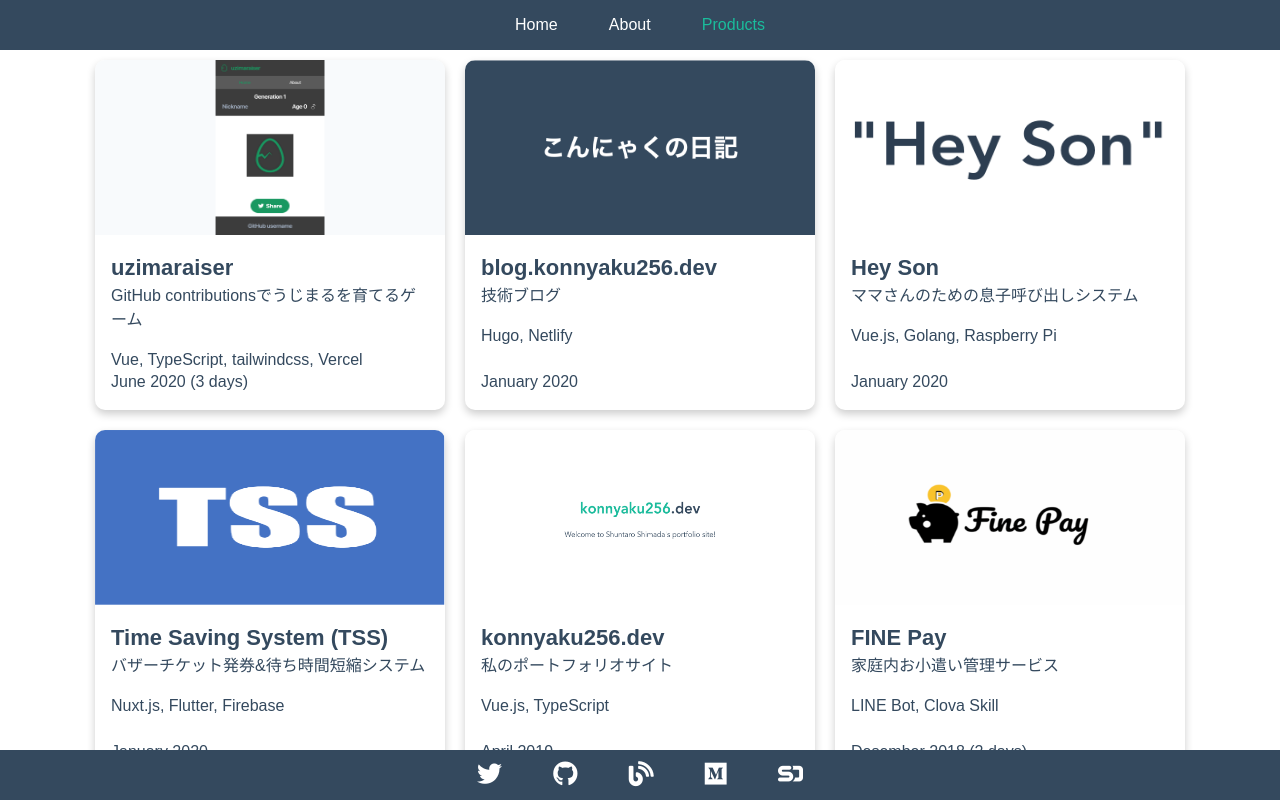
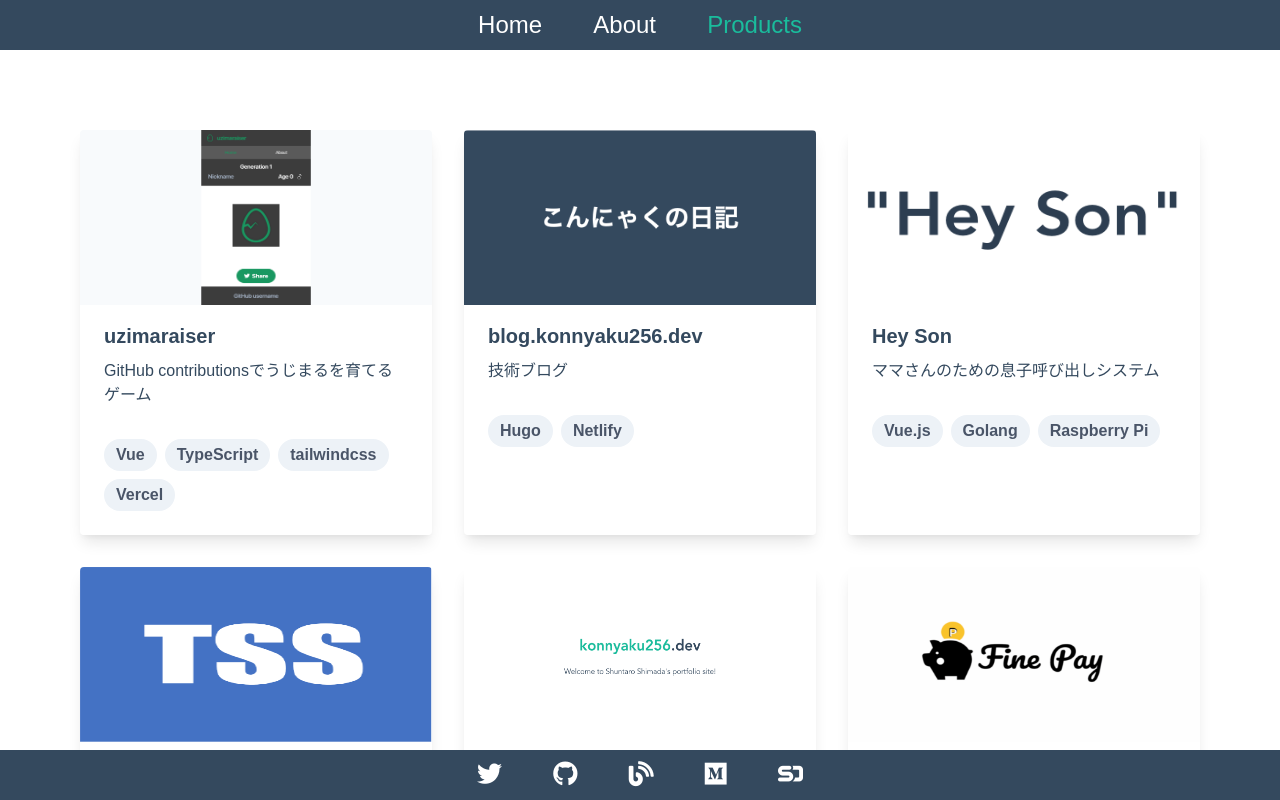
Before and after one commit to konnyaku256/portfolio, a Vue app: page /products in a window 1280 px wide. Built offline with nearby package versions, Linux system fonts and the light colour scheme.

Commit message:
:sparkles: コンテンツまわりのデザインを更新

```diff
--- a/src/assets/data/products.json
+++ b/src/assets/data/products.json
@@ -4,7 +4,7 @@
     "link": "https://uzimaraiser.now.sh",
     "thumb": "./img/uzimaraiser.png",
     "description": "GitHub contributionsでうじまるを育てるゲーム",
-    "tool": "Vue, TypeScript, tailwindcss, Vercel",
+    "tags": ["Vue", "TypeScript", "tailwindcss", "Vercel"],
     "date": "June 2020 (3 days)"
   },
   {
@@ -12,7 +12,7 @@
     "link": "https://github.com/konnyaku256/blog",
     "thumb": "./img/konnyaku_diary.png",
     "description": "技術ブログ",
-    "tool": "Hugo, Netlify",
+    "tags": ["Hugo", "Netlify"],
     "date": "January 2020"
   },
   {
@@ -20,7 +20,7 @@
     "link": "https://github.com/konnyaku256/hey-son",
     "thumb": "./img/heyson.png",
     "description": "ママさんのための息子呼び出しシステム",
-    "tool": "Vue.js, Golang, Raspberry Pi",
+    "tags": ["Vue.js", "Golang", "Raspberry Pi"],
     "date": "January 2020"
   },
   {
@@ -28,7 +28,7 @@
     "link": "https://github.com/tss-nitsc",
     "thumb": "./img/tss.png",
     "description": "バザーチケット発券&待ち時間短縮システム",
-    "tool": "Nuxt.js, Flutter, Firebase",
+    "tags": ["Nuxt.js", "Flutter", "Firebase"],
     "date": "January 2020"
   },
   {
@@ -36,7 +36,7 @@
     "link": "https://github.com/konnyaku256/portfolio",
     "thumb": "./img/ogp.png",
     "description": "私のポートフォリオサイト",
-    "tool": "Vue.js, TypeScript",
+    "tags": ["Vue.js", "TypeScript"],
     "date": "April 2019"
   },
   {
@@ -44,7 +44,7 @@
     "link": "https://protopedia.net/prototype/8c01a75941549a705cf7275e41b21f0d",
     "thumb": "./img/finepay.png",
     "description": "家庭内お小遣い管理サービス",
-    "tool": "LINE Bot, Clova Skill",
+    "tags": ["LINE Bot", "Clova Skill"],
     "date": "Desember 2018 (2 days)"
   },
   {
@@ -52,7 +52,7 @@
     "link": "",
     "thumb": "./img/noimage.png",
     "description": "ネット射的サービス",
-    "tool": "Node.js, Arduino, LeapMotion",
+    "tags": ["Node.js", "Arduino", "LeapMotion"],
     "date": "September 2017 (2 months)"
   },
   {
@@ -60,7 +60,7 @@
     "link": "https://github.com/konnyaku256/Excel_Anime",
     "thumb": "./img/excel_anime.png",
     "description": "ExcelでアニメOPを再現",
-    "tool": "Excel, VBA, Python",
+    "tags": ["Excel", "VBA", "Python"],
     "date": "September 2017"
   },
   {
@@ -68,7 +68,7 @@
     "link": "",
     "thumb": "./img/janken.png",
     "description": "オンラインじゃんけん対戦サービス",
-    "tool": "CakePHP, MySQL",
+    "tags": ["CakePHP", "MySQL"],
     "date": "March 2017 (1 month)"
   },
   {
@@ -76,7 +76,7 @@
     "link": "",
     "thumb": "./img/noimage.png",
     "description": "戦車戦対戦型オンラインゲーム",
-    "tool": "Unity, C#, Photon",
+    "tags": ["Unity", "C#", "Photon"],
     "date": "September 2016 (2 weeks)"
   },
   {
@@ -84,7 +84,7 @@
     "link": "https://github.com/konnyaku256/shunkashuutou",
     "thumb": "./img/shunkashuutou.png",
     "description": "2D弾幕シューティングゲーム",
-    "tool": "Unity, C#",
+    "tags": ["Unity", "C#"],
     "date": "September 2016 (2 weeks)"
   }
 ]
--- a/src/components/Header.vue
+++ b/src/components/Header.vue
@@ -1,13 +1,13 @@
 <template>
   <div id="header">
     <router-link to="/">
-      <h2>Home</h2>
+      <h2 class="text-xl lg:text-2xl font-medium">Home</h2>
     </router-link>
     <router-link to="/about">
-      <h2>About</h2>
+      <h2 class="text-xl lg:text-2xl font-medium">About</h2>
     </router-link>
     <router-link to="/products">
-      <h2>Products</h2>
+      <h2 class="text-xl lg:text-2xl font-medium">Products</h2>
     </router-link>
   </div>
 </template>
--- a/src/components/ProductCard.vue
+++ b/src/components/ProductCard.vue
@@ -1,21 +1,23 @@
 <template>
-  <div class="product-card">
-    <img v-bind:src="product.thumb" loading="lazy" />
-    <div class="card-content">
-      <div class="card-title">
-        {{ product.name }}
-      </div>
-      <div class="card-subtitle">
-        {{ product.description }}
-      </div>
-      <div class="card-tool">
-        <div>{{ product.tool }}</div>
-      </div>
-      <div class="card-date">
-        <div>{{ product.date }}</div>
-      </div>
-    </div>
-    <a v-bind:href="product.link"></a>
+  <div class="product-card w-full max-w-sm rounded overflow-hidden shadow-lg">
+    <a v-bind:href="product.link" class="block w-full h-full">
+      <picture>
+        <img v-bind:src="product.thumb" loading="lazy" class="w-full" />
+      </picture>
+      <section class="px-3 py-2 lg:px-6 lg:py-4">
+        <h3 class="font-bold text-lg lg:text-xl mb-2">
+          {{ product.name }}
+        </h3>
+        <p class="text-sm lg:text-base">
+          {{ product.description }}
+        </p>
+      </section>
+      <ul class="p-3 lg:px-6 lg:py-4">
+        <li v-for="tag in product.tags" v-bind:key="tag" class="inline-block bg-gray-200 rounded-full px-3 py-1 text-sm lg:text-base font-semibold text-gray-700 mr-2 mb-2">
+          {{ tag }}
+        </li>
+      </ul>
+    </a>
   </div>
 </template>
 
@@ -27,8 +29,7 @@
   link: string;
   thumb: string;
   description: string;
-  tool: string;
-  date: string;
+  tags: string[];
 }
 
 export default defineComponent({
@@ -42,58 +43,12 @@
 
 <style lang="scss">
 .product-card {
-  position: relative;
-  margin: 10px;
-  width: 350px;
-  height: 350px;
-  border-radius: 10px;
-  box-shadow: 0 4px 8px 0 rgba($color: #000000, $alpha: 0.2);
-  transition: 0.2s;
+  &:hover {
+    opacity: 0.8;
+  }
   img {
-    border-top-left-radius: 10px;
-    border-top-right-radius: 10px;
     width: 100%;
     height: 175px;
   }
-  .card-content {
-    position: absolute;
-    bottom: 0px;
-    width: 100%;
-    height: 175px;
-    border-bottom-left-radius: 10px;
-    border-bottom-right-radius: 10px;
-    .card-title {
-      align-items: center;
-      font-size: 22px;
-      font-weight: bold;
-      padding: 16px;
-    }
-    .card-subtitle {
-      align-items: center;
-      padding: 16px;
-      margin-top: -32px;
-    }
-    .card-tool {
-      align-items: center;
-      margin-top: -16px;
-      padding: 16px;
-    }
-    .card-date {
-      align-items: center;
-      padding: 16px;
-      position: absolute;
-      bottom: 0px;
-    }
-  }
-  &:hover {
-    box-shadow: 0 10px 20px 0 rgba($color: #000000, $alpha: 0.2);
-  }
-  a {
-    position: absolute;
-    top: 0;
-    left: 0;
-    width: 100%;
-    height: 100%;
-  }
 }
 </style>
--- a/src/components/Table.vue
+++ b/src/components/Table.vue
@@ -1,7 +1,7 @@
 <template>
   <div class="table">
-    <h3>{{ title }}</h3>
-    <div class="content">
+    <h3 class="font-bold text-lg lg:text-xl mb-2">{{ title }}</h3>
+    <div class="content text-sm lg:text-base">
       <div v-for="(item, key) in items" :key="key">
         <table>
           <tbody>
@@ -22,7 +22,7 @@
 export default defineComponent({
   props: {
     items: {
-      type: Object,
+      type: Array,
     },
     title: {
       type: String,
--- a/src/views/Home.vue
+++ b/src/views/Home.vue
@@ -1,10 +1,10 @@
 <template>
   <div id="home">
     <div>
-      <h1>
+      <h1 class="text-4xl lg:text-5xl font-bold">
         <font color="#1ABC9C">konnyaku256</font>.dev
       </h1>
-      <p>Welcome to Shuntaro Shimada's portfolio site!</p>
+      <p class="text-2xl lg:text-3xl">Welcome to Shuntaro Shimada's portfolio site!</p>
     </div>
   </div>
 </template>
--- a/src/views/Products.vue
+++ b/src/views/Products.vue
@@ -1,9 +1,12 @@
 <template>
   <div id="products">
-    <ProductCard v-for="product in products"
-      v-bind:product="product"
-      v-bind:key="product">
-    </ProductCard>
+    <section class="m-4 lg:m-16">
+      <ul class="grid grid-cols-1 md:grid-cols-2 lg:grid-cols-3 w-full">
+        <li v-for="product in products" v-bind:key="product.name" class="p-4 flex justify-center flex-wrap">
+          <ProductCard v-bind:product="product" />
+        </li>
+      </ul>
+    </section>
   </div>
 </template>
 
@@ -32,10 +35,7 @@
   position: absolute;
   top: 50px;
   width: 100vw;
-  height: calc(100vh - 100px);
+  height: calc(100vh - 50px * 2);
   overflow: auto;
-  display: flex;
-  justify-content: center;
-  flex-wrap: wrap;
 }
 </style>
```
